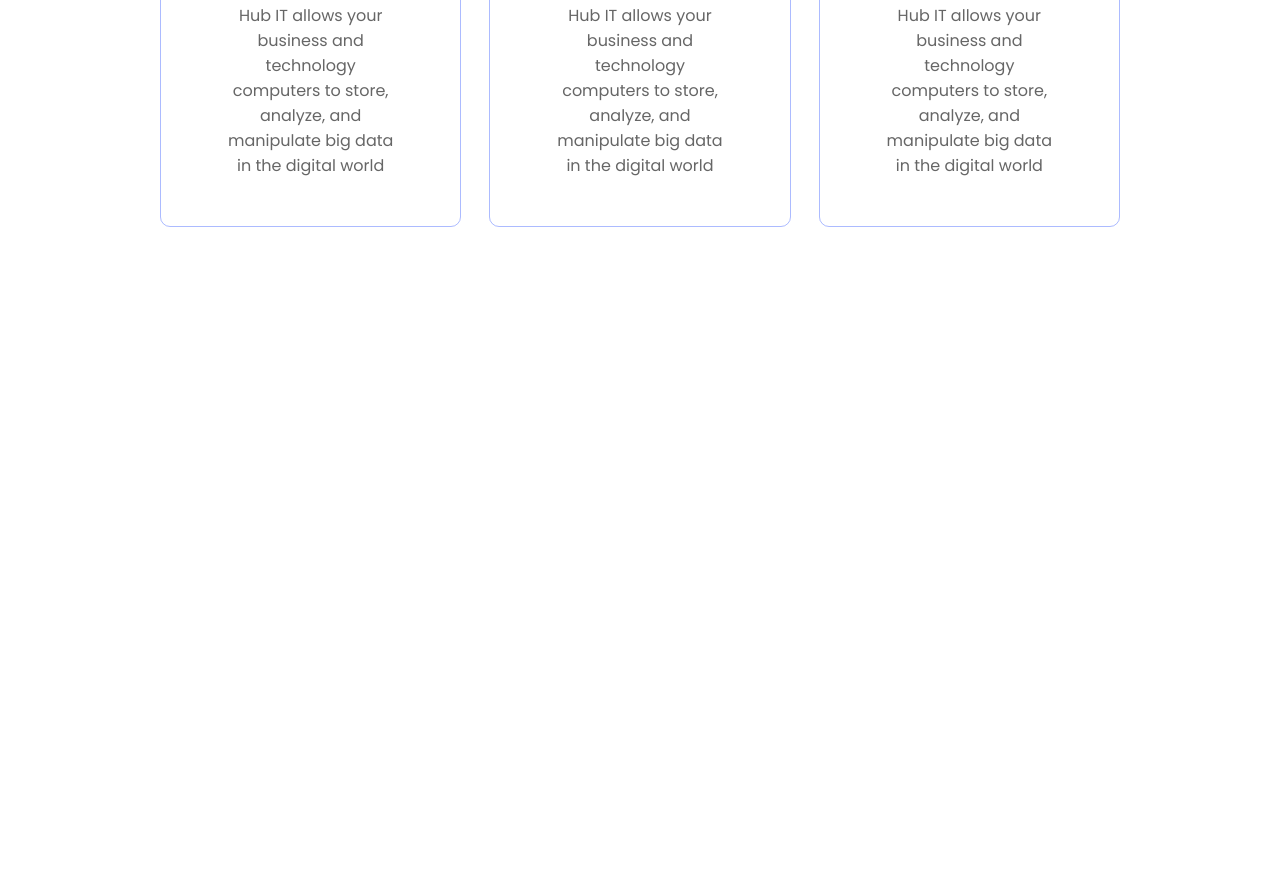
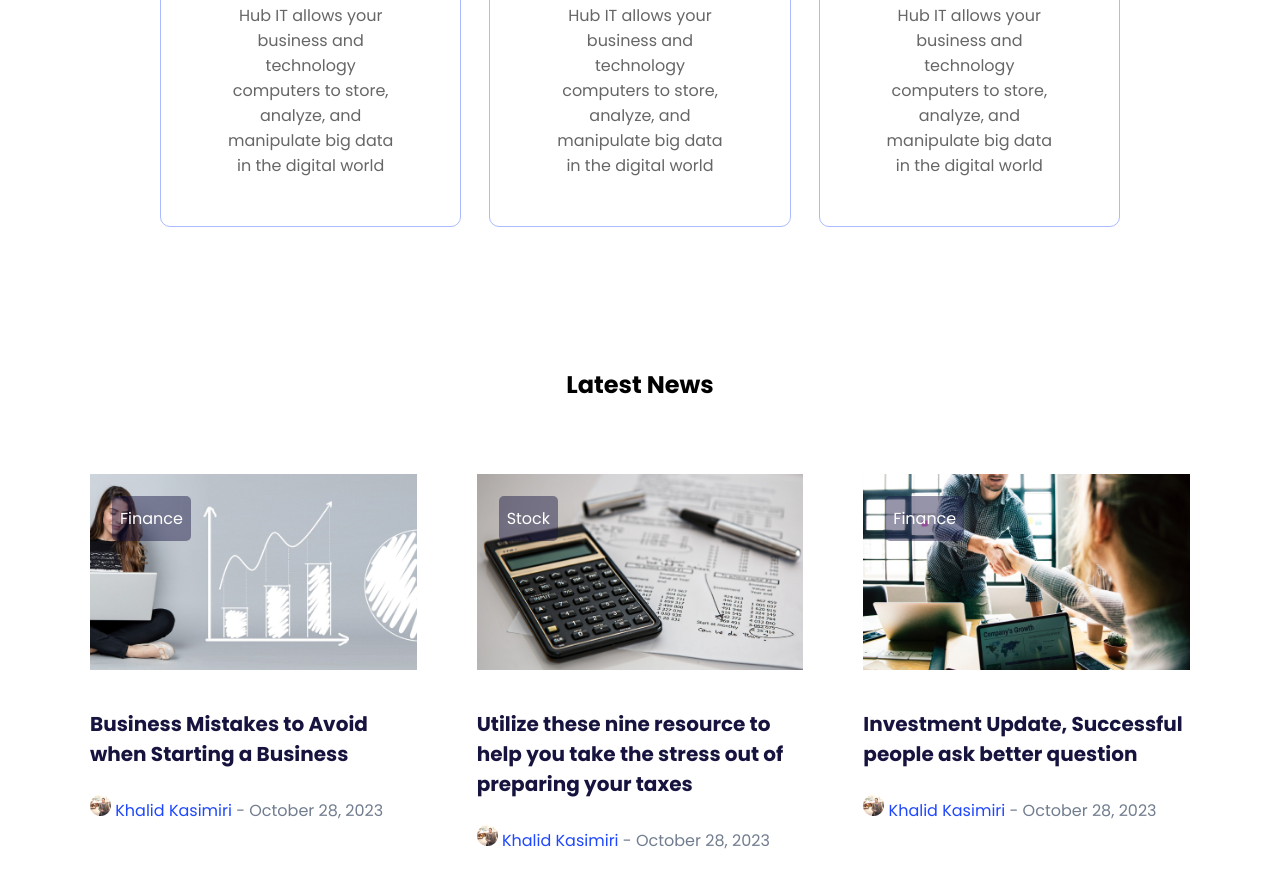
Before and after one commit to Muhamad-Fatah/Latihan-LandingPage, a plain HTML site: page index.html in a window 1280 px wide. Shown: the part 1834-2719 px from the top of the page. Before the commit the page ends 2201 px from the top, so only its background shows below. Drawn offline with Linux system fonts and the light colour scheme.

Commit message:
latestnews landing page

```diff
--- a/index.html
+++ b/index.html
@@ -12,6 +12,7 @@
   <link rel="stylesheet" href="style/style.css">
   <title>IT Solutions</title>
 </head>
+
 <body>
   <!-- Navbar -->
   <header>
@@ -103,5 +104,56 @@
     </div>
   </article>
   <!-- End list core -->
+
+  <!-- Latest news-->
+  <div class="latest-news">
+    <h2>Latest News</h2>
+    <div class="list-news-cards">
+      <div class="news-card">
+        <div class="image-wrapper">
+          <div class="news-badge">
+            <span>Finance</span>
+          </div>
+          <img src="./images/news-1.png" width="100%" />
+        </div>
+        <h3>Business Mistakes to Avoid when Starting a Business </h3>
+        <div class="author-wrapper">
+          <img src="./images/author.png" />
+          <a href="#" style="color: #1E47FF;">Khalid Kasimiri</a>
+          <span style="color: #717D8F;">- October 28, 2023</span>
+        </div>
+      </div>
+      <div class="news-card">
+        <div class="image-wrapper">
+          <div class="news-badge">
+            <span>Stock</span>
+          </div>
+          <img src="./images/news-2.jpg" width="100%" />
+        </div>
+        <h3>Utilize these nine resource to help you take the stress out of preparing your taxes</h3>
+        <div class="author-wrapper">
+          <img src="./images/author.png" />
+          <a href="#" style="color: #1E47FF;">Khalid Kasimiri</a>
+          <span style="color: #717D8F;">- October 28, 2023</span>
+        </div>
+      </div>
+      <div class="news-card">
+        <div class="image-wrapper">
+          <div class="news-badge">
+            <span>Finance</span>
+          </div>
+          <img src="./images/news-3.jpg" width="100%" />
+        </div>
+        <h3>Investment Update, Successful people ask better question</h3>
+        <div class="author-wrapper">
+          <img src="./images/author.png" />
+          <a href="#" style="color: #1E47FF;">Khalid Kasimiri</a>
+          <span style="color: #717D8F;">- October 28, 2023</span>
+        </div>
+      </div>
+    </div>
+  </div>
+  <!-- End latest news -->
 </body>
+
 </html>
--- a/style/style.css
+++ b/style/style.css
@@ -240,3 +240,57 @@
 }
 
 /* End list core cards style */
+
+/* Latest News */
+
+.latest-news {
+    text-align: center;
+    margin-bottom: 80px;
+}
+
+.latest-news h2 {
+    margin-bottom: 72px;
+}
+
+.latest-news .list-news-cards {
+    padding: 0px 90px;
+    display: grid;
+    gap: 0px 60px;
+    grid-template-columns: repeat(3, minmax(0, 1fr));
+}
+
+.latest-news .list-news-cards .news-card {
+    width: fit-content;
+    text-align: left;
+
+}
+
+.latest-news .list-news-cards .news-card .image-wrapper {
+    position: relative;
+    margin-bottom: 32px;
+}
+
+.latest-news .list-news-cards .news-card .news-badge {
+    border-radius: 5px;
+    background: rgba(22, 19, 62, 0.45);
+    color: #FFF;
+    padding: 10px 8px;
+    width: fit-content;
+    position: absolute;
+    top: 22px;
+    left: 22px;
+}
+
+.latest-news .list-news-cards .news-card h3 {
+    font-size: 20px;
+    color: #16133E;
+    margin-bottom: 26px;
+}
+
+.latest-news .list-news-cards .news-card .autohor-wrapper {
+    display: flex;
+    align-items: center;
+    gap: 0px 10px;
+}
+
+/* End latest News */
```
Lines whose indentation alone changed are shown as unchanged.
